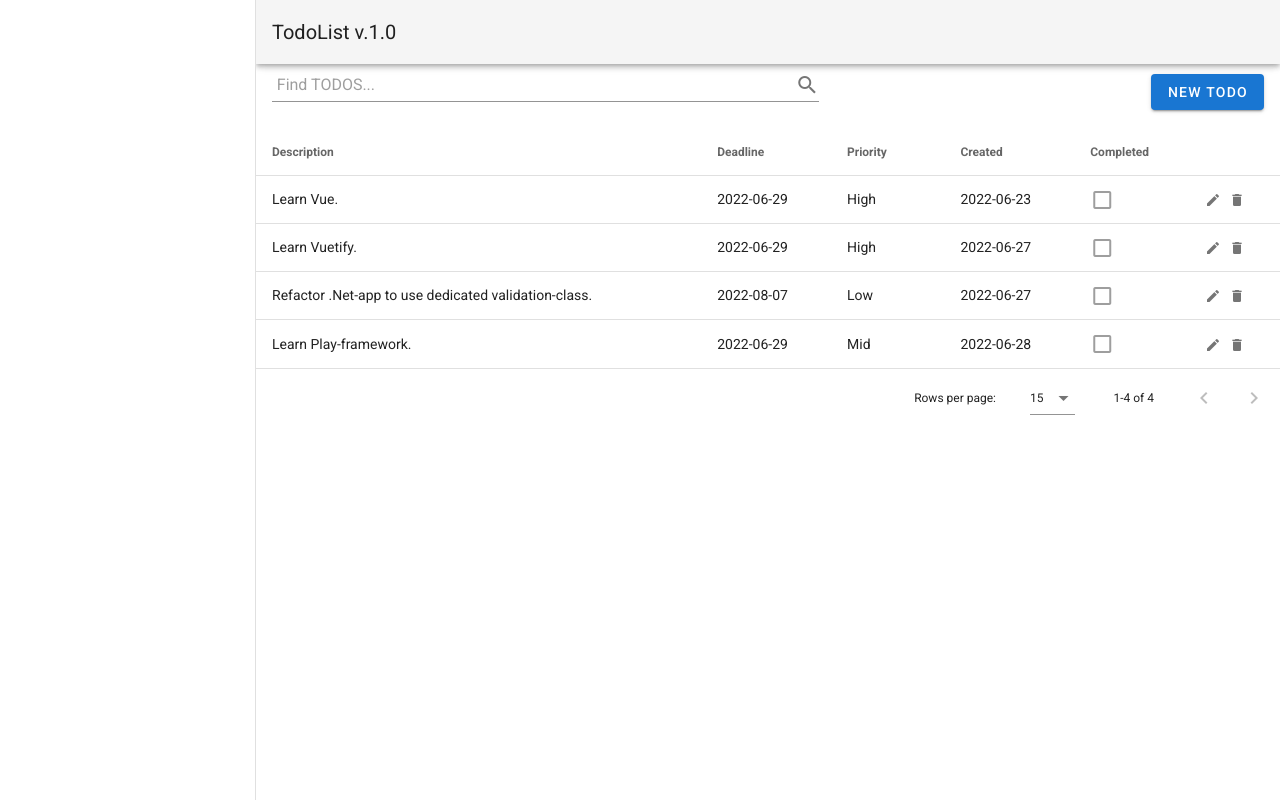
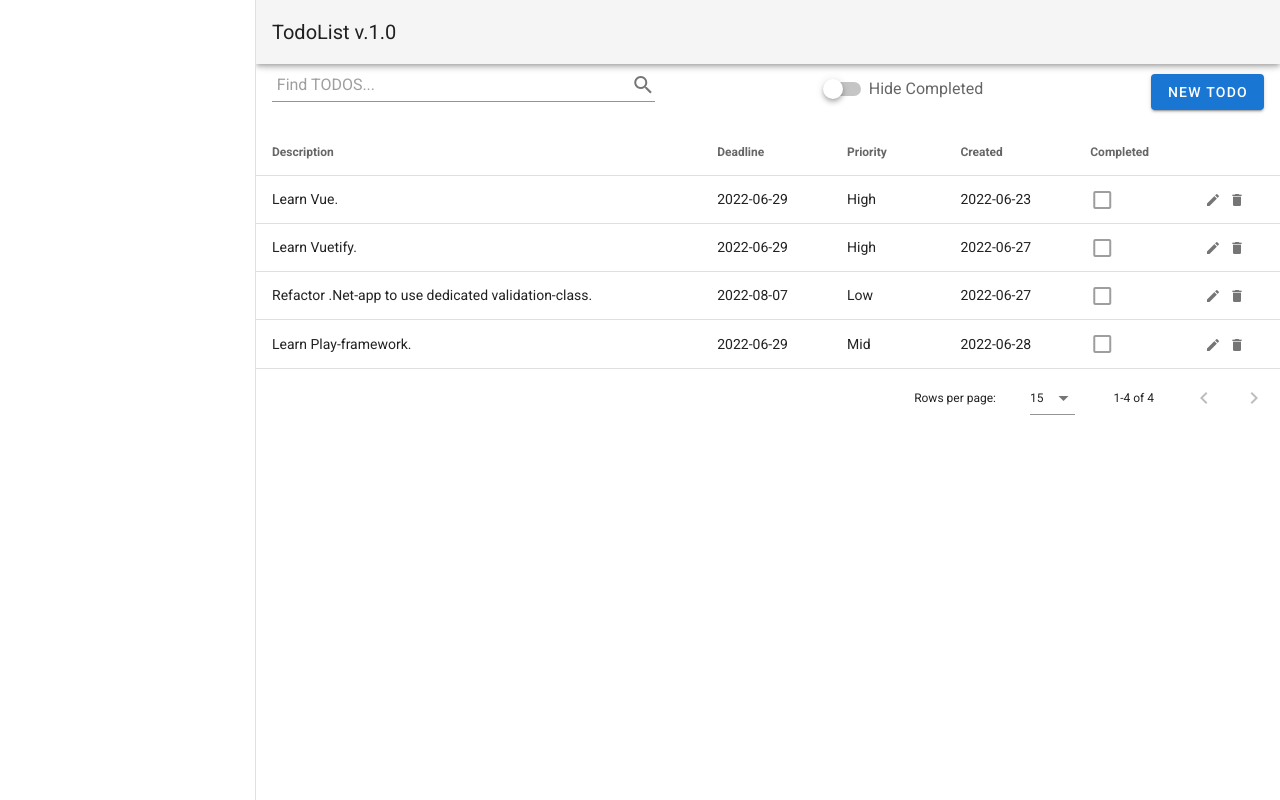
Before and after one commit to Fiend21/arbetsprov, a Vue app: page / in a window 1280 px wide. Built offline with nearby package versions, Linux system fonts and the light colour scheme.

Commit message:
hide completed

```diff
--- a/src/components/TodoList.vue
+++ b/src/components/TodoList.vue
@@ -8,6 +8,12 @@
                     placeholder="Find TODOS..."
                     append-icon="mdi-magnify"
                 ></v-text-field>
+                <v-spacer></v-spacer>
+                <v-switch
+                    v-model="singleExpand"
+                    label="Hide Completed"
+                    class="mt-2"
+                ></v-switch>
                 <v-spacer></v-spacer>
                 <template>
                     <v-btn
```
